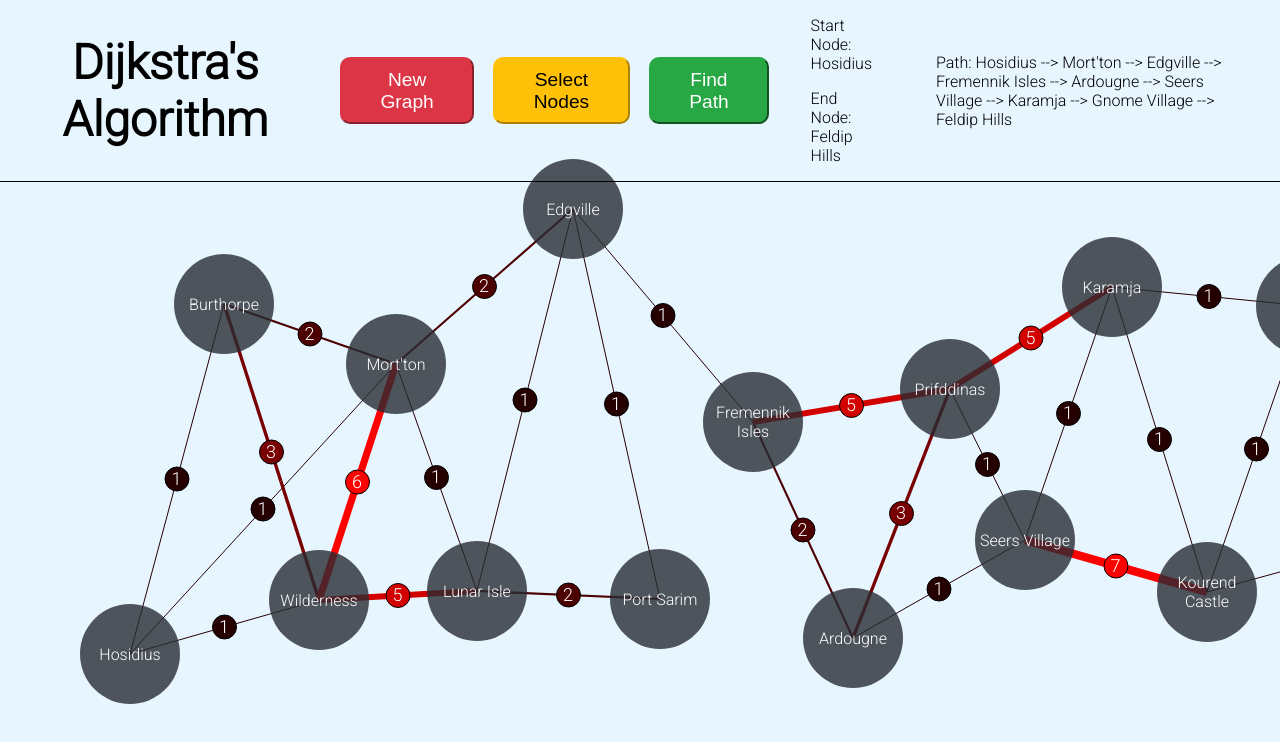
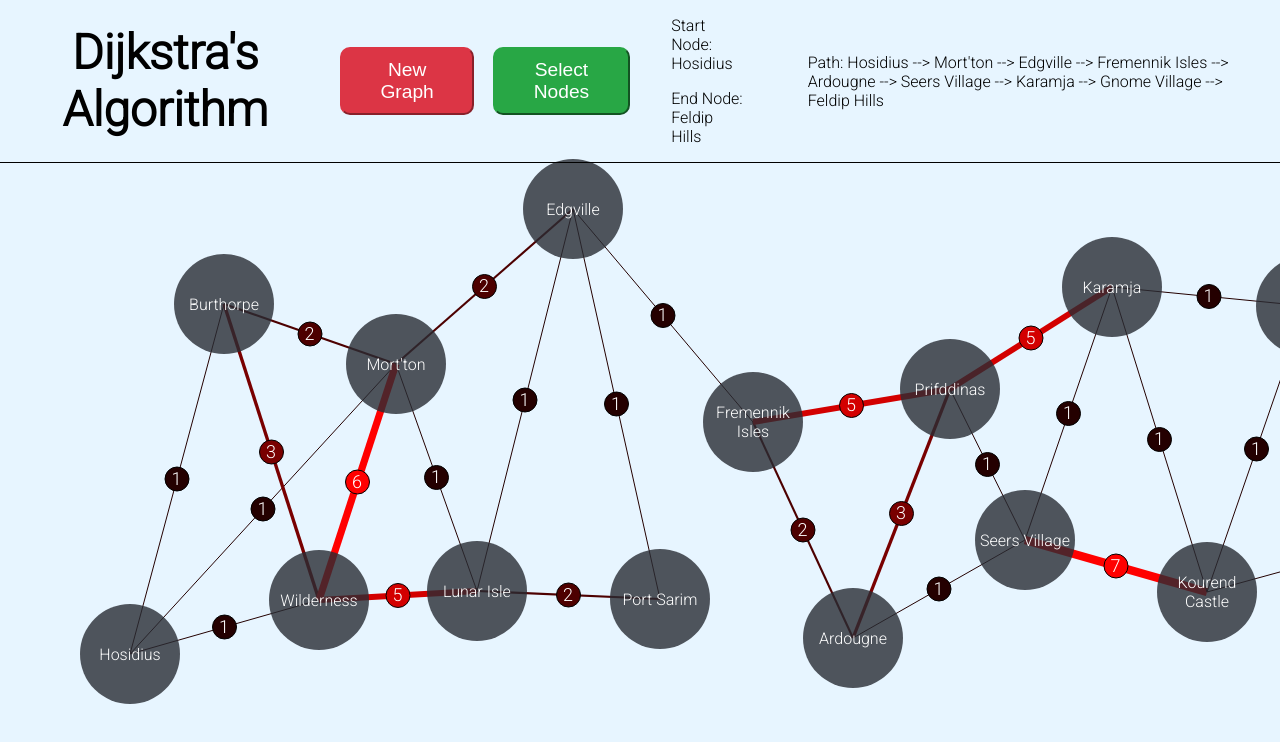
Before and after one commit to rscarbel/dijkstras-algorithm, a React (Create React App) app: page / in a window 1280 px wide. Shown: the top 742 px of the page. Built offline with nearby package versions, Linux system fonts and the light colour scheme.

Commit message:
Added toggle mode

```diff
--- a/src/components/TopBar.js
+++ b/src/components/TopBar.js
@@ -34,9 +34,8 @@ const newGraphButton = {
 
 const selectButton = {
   ...buttonStyles,
-  backgroundColor: '#ffc107',
-  color: '#000000',
-  borderColor: '#ffc107',
+  backgroundColor: '#28a745',
+  borderColor: '#28a745',
 }
 
 const findPathButton = {
@@ -50,12 +49,19 @@ const textStyle = {
   textAlign: 'left',
 }
 
-const TopBar = ({ reloadAction, startNode, endNode, path }) => {
+const TopBar = ({
+  reloadAction,
+  startNode,
+  endNode,
+  path,
+  toggleSelectionMode,
+  selectionMode
+  }) => {
+
   return <div style={componentStyle}>
     <h1 style={h1Style}>Dijkstra's Algorithm</h1>
     <button onClick={reloadAction} style={newGraphButton}>New Graph</button>
-    <button style={selectButton}>Select Nodes</button>
-    <button style={findPathButton}>Find Path</button>
+    <button onClick={!selectionMode ? toggleSelectionMode : () => ''} style={selectButton}>Select Nodes</button>
     <div style={textStyle}>
       <p>Start Node: {startNode}</p>
       <p>End Node: {endNode}</p>
```
